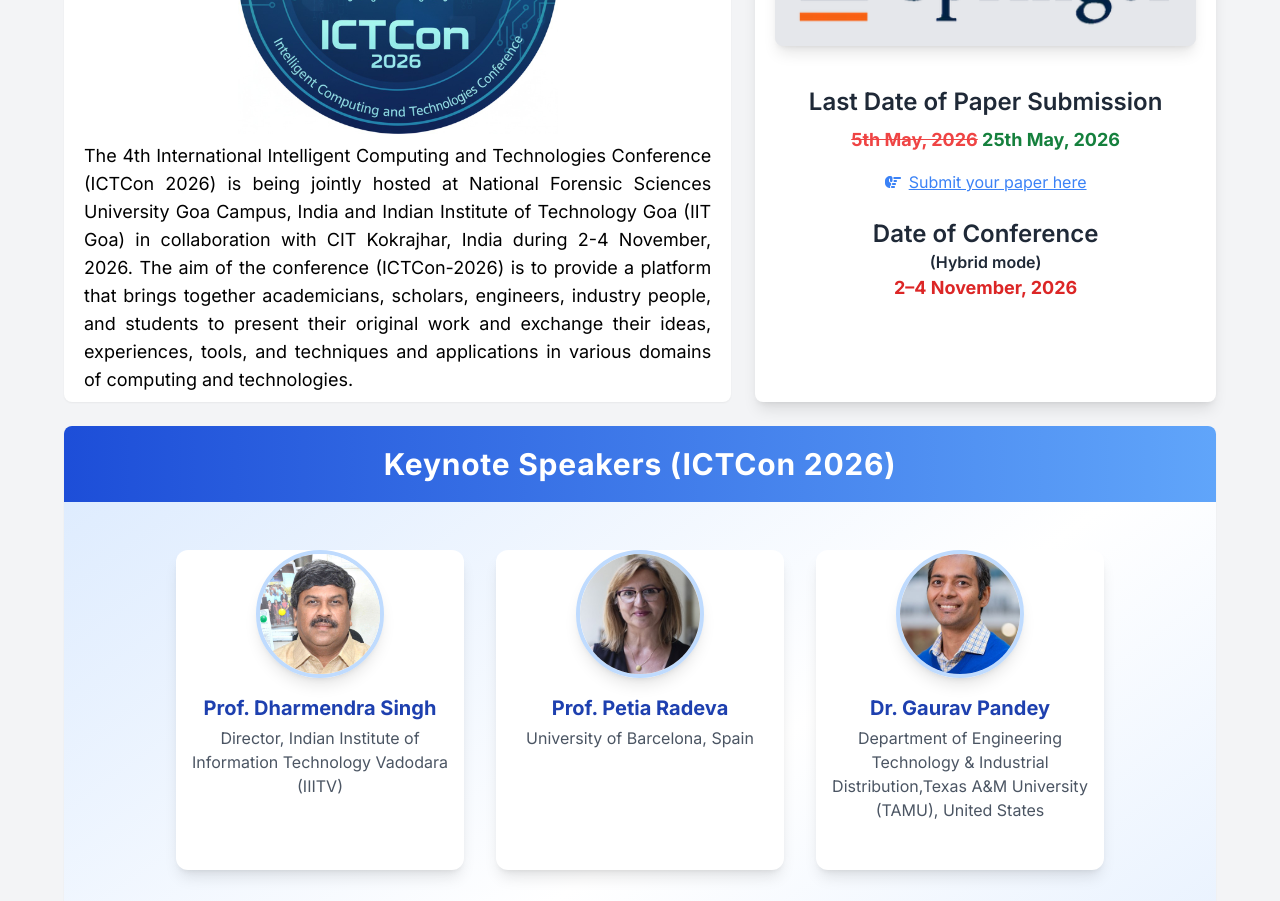
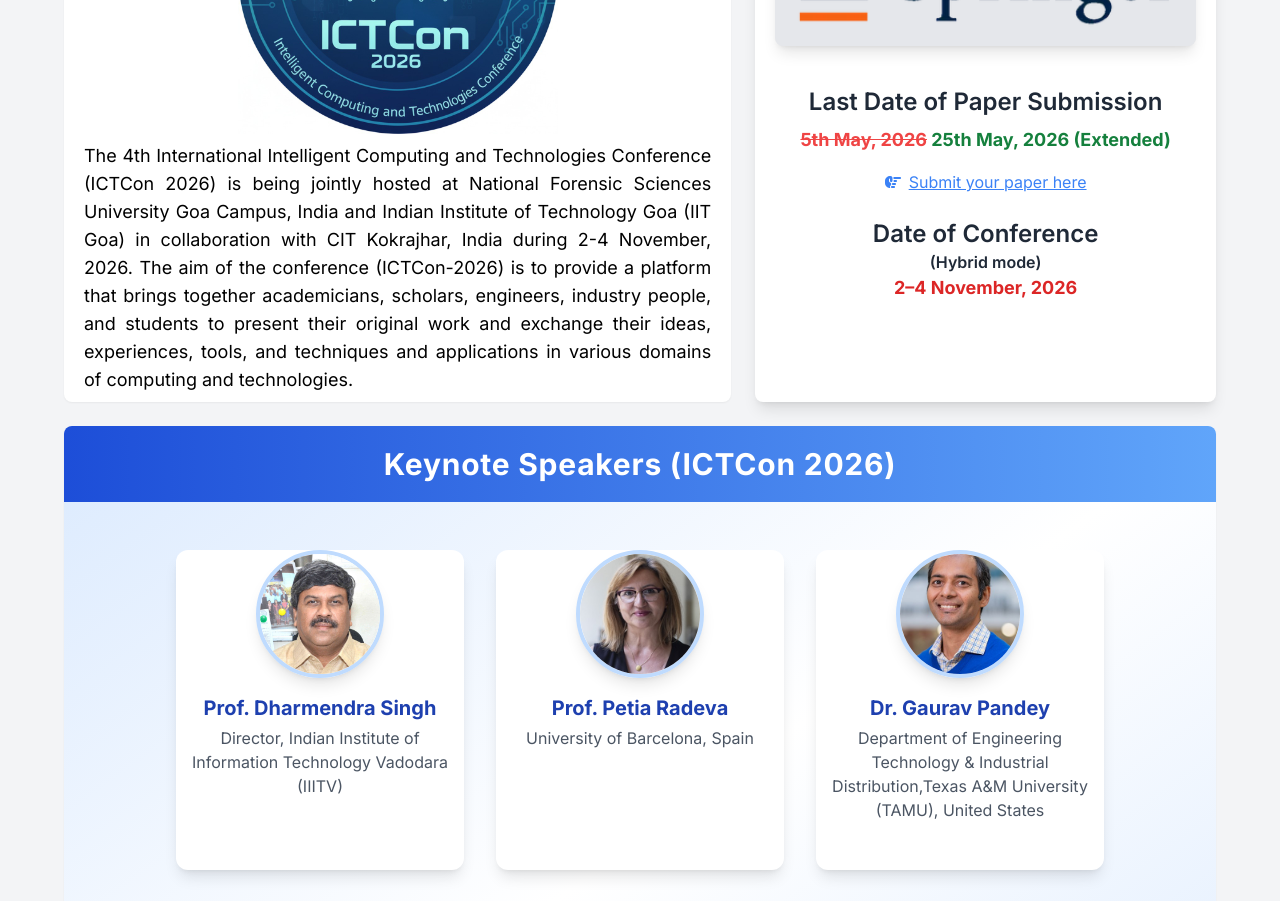
Before and after one commit to ictcon-cit/ictcon_2026, a Next.js app: page / in a window 1280 px wide. Shown: the part 980-1881 px from the top of the page. Built offline with nearby package versions, Linux system fonts and the light colour scheme.

Commit message:
Updated home

```diff
--- a/src/components/importantdates.tsx
+++ b/src/components/importantdates.tsx
@@ -18,7 +18,8 @@ const ImportantDates = () => {
                     <span className="line-through text-red-500">
                       5th May, 2026
                     </span>{" "}
-                    <span className="text-green-600">25th May, 2026</span>
+                    <br />
+                    <span className="text-green-600">25th May, 2026 (Extended)</span>
                   </>
                 ],
                 ["Notification of Acceptance", "10th July, 2026"],
--- a/src/components/newui/aboutsection.tsx
+++ b/src/components/newui/aboutsection.tsx
@@ -150,7 +150,7 @@ export default function AboutSection() {
              <p className="font-bold text-base sm:text-lg text-green-700 mb-3 sm:mb-4">
   <span className="line-through text-red-500">5th May, 2026</span>
   {" "}
-  <span className="text-green-700">25th May, 2026</span>
+  <span className="text-green-700">25th May, 2026 (Extended)</span>
 </p>
               <a
                 href="https://cmt3.research.microsoft.com/ICTCon2026"
```
